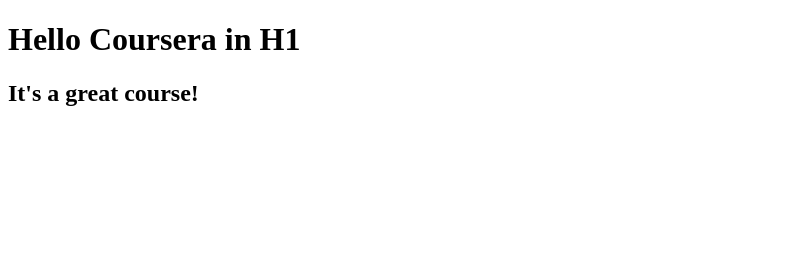
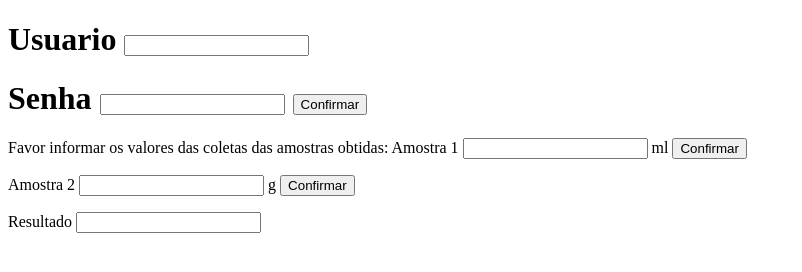
Before and after one commit to giorgiogoulart/coursera-test, a plain HTML site: page site/index.html in a window 1280 px wide. Shown: the whole page, without its empty margins (0-802 px from the left). Drawn offline with Linux system fonts and the light colour scheme.

Commit message:
first galva site

```diff
--- a/site/index.html
+++ b/site/index.html
@@ -1,10 +1,13 @@
 <!DOCTYPE html>
 <html>
     <head>
-        <title>Hello Coursera</title>
+        <title>Galva Control</title>
     </head>
     <body>
-        <h1> Hello Coursera in H1</h1>
-        <h2>It's a great course!</h2>
+        <h1> Usuario <input></h1>
+        <h1> Senha <input> <button> Confirmar</button></h1>
+        <p>Favor informar os valores das coletas das amostras obtidas: Amostra 1 <input type="text" /> ml <button> Confirmar </button></p>
+<p>Amostra 2 <input type="text" /> g <button> Confirmar </button></p>
+<p>Resultado <input> </input></p>
     </body>
 </html>
```
